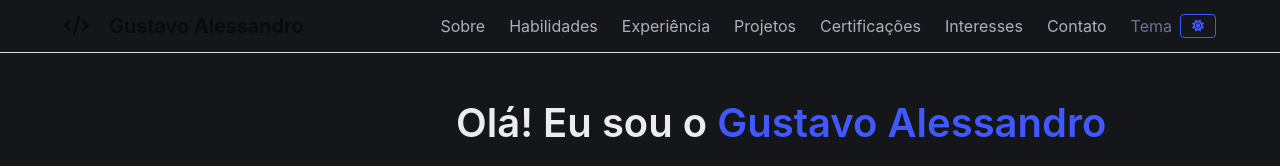
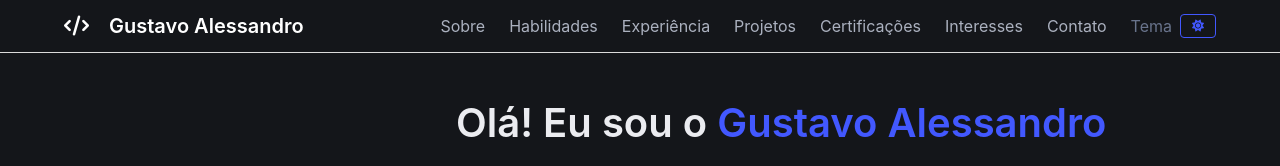
Before and after one commit to GUSTAVO-ALESSANDRO/pagina-pessoal, a plain HTML site: page outro-framework/index.html in a window 1280 px wide. Both pictures are taken after a click on the button "Alternar tema". Shown: the top 166 px of the page. Drawn offline with nearby package versions, Linux system fonts and the light colour scheme.

Commit message:
fix: corrige cor do texto da navbar no modo escuro do Bulma

```diff
--- a/outro-framework/assets/css/styles.css
+++ b/outro-framework/assets/css/styles.css
@@ -51,3 +51,8 @@ html {
     margin: 0;
     padding: 0;
 }
+
+/* Garante texto branco na navbar apenas quando o tema escuro estiver ativo */
+[data-theme="dark"] .navbar-brand .navbar-item {
+    color: #ffffff !important;
+}
```
